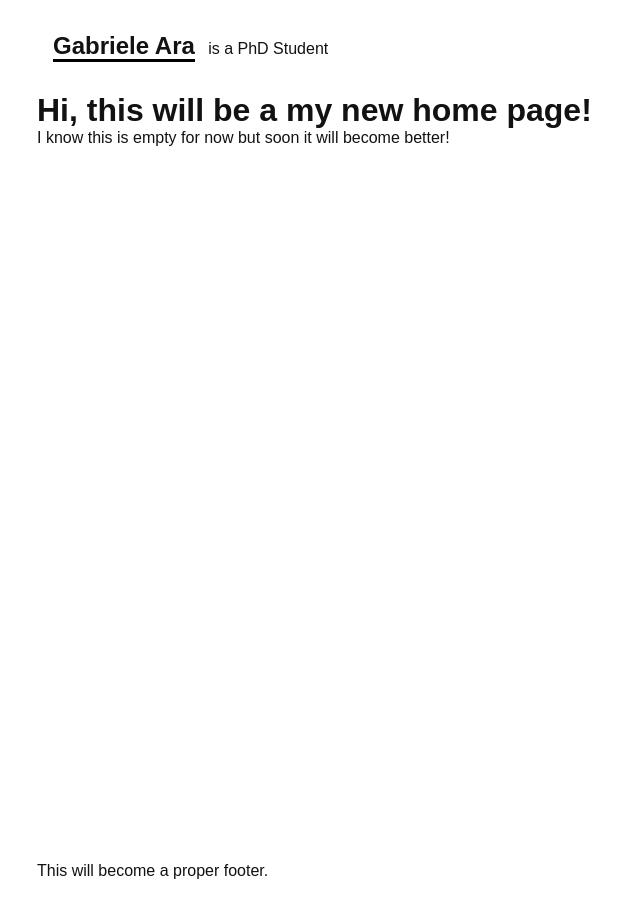
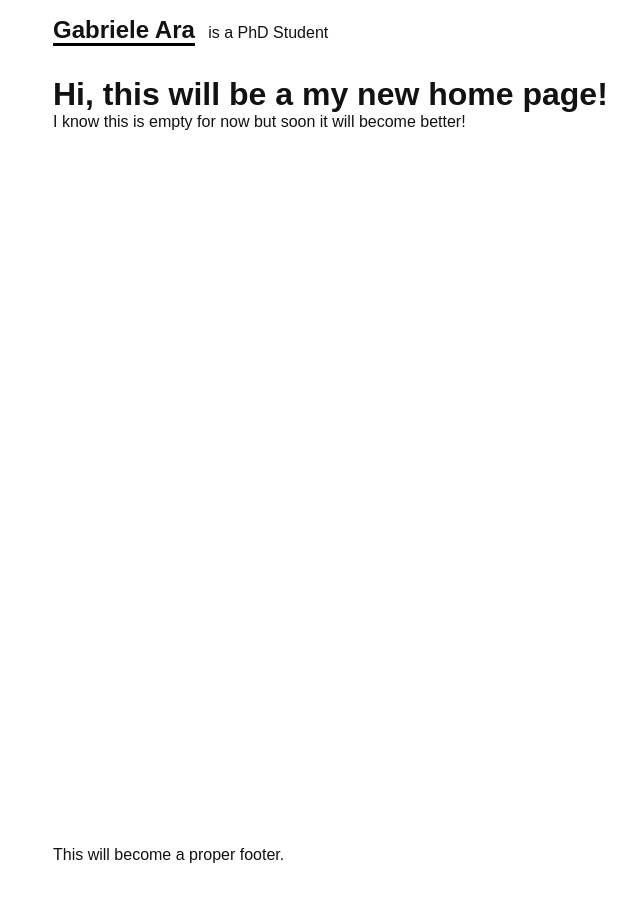
Before and after one commit to gabrieleara/gabrieleara.github.io, a Jekyll site: the page built from index.html, in a window 1280 px wide. Shown: the whole page, without its empty margins (91-731 px from the left). Built offline with Jekyll 4.4.1, drawn with Linux system fonts in a browser that asks for light colours.

Commit message:
Fixed page centering and basic organization

```diff
--- a/_includes/footer.html
+++ b/_includes/footer.html
@@ -1,5 +1,8 @@
-<footer id="mainfooter">
-  This will become a proper footer.
+<footer>
+  <div id="mainfooter">
+    This will become a proper footer.
+    <!-- Place content inside this block, not directly in the footer -->
+  </div>
   <!-- Get in touch with me:
   <ul>
     <li>Write me an email: substitute gabriele and ara in {name.surname}@santannapisa.it <button>I am lazy, do that for
--- a/_layouts/default.html
+++ b/_layouts/default.html
@@ -56,10 +56,10 @@
   {% seo %}
 </head>
 <body>
+  {% include header.html %}
+
   <div class="content">
-    {% include header.html %}
-
-    <main>
+    <main class="mainmain">
       {{ content }}
     </main>
   </div>
--- a/_sass/generic.scss
+++ b/_sass/generic.scss
@@ -1,5 +1,6 @@
 // ----------------------- VARIABLES -----------------------
-// I find myslef more comfortable with these default settings
+// I find myself more comfortable with these default settings
+// For position: relative or absolute remember to put content-box and try it out
 * {
   box-sizing: border-box;
   margin: 0;
@@ -21,8 +22,9 @@
 body {
   display: flex;
   min-height: 100vh;
+  width: 100vw;
   flex-direction: column;
-  @include center-page-content;
+  background-color: var(--backg);
 }
 
 // Stretch if smaller
@@ -31,8 +33,23 @@
 }
 
 // Do not shrink
-footer {
+body > header,
+body > footer {
   flex-shrink: 0;
+}
+
+// First elements in body have always full page width
+body > * {
+  width: 100vw;
+}
+
+// Their direct children are the actual content,
+// which is limited to a certain maximum valye
+body > * > * {
+  padding-left: 1em;
+  padding-right:1em;
+  margin: 1em;
+  @include center-page-content;
 }
 
 /************************* THEMES *************************/
@@ -51,7 +68,6 @@
 
   :root {
     @include theme('dark');
-
   }
 }
 
--- a/_sass/header.scss
+++ b/_sass/header.scss
@@ -3,7 +3,8 @@
   align-items: baseline;
   justify-content: space-between;
   margin: 1em;
-  padding: 1em 0em 1em 0em;
+  padding: 0 1em;
+  @include center-page-content;
 }
 
 #topnav div {
```
